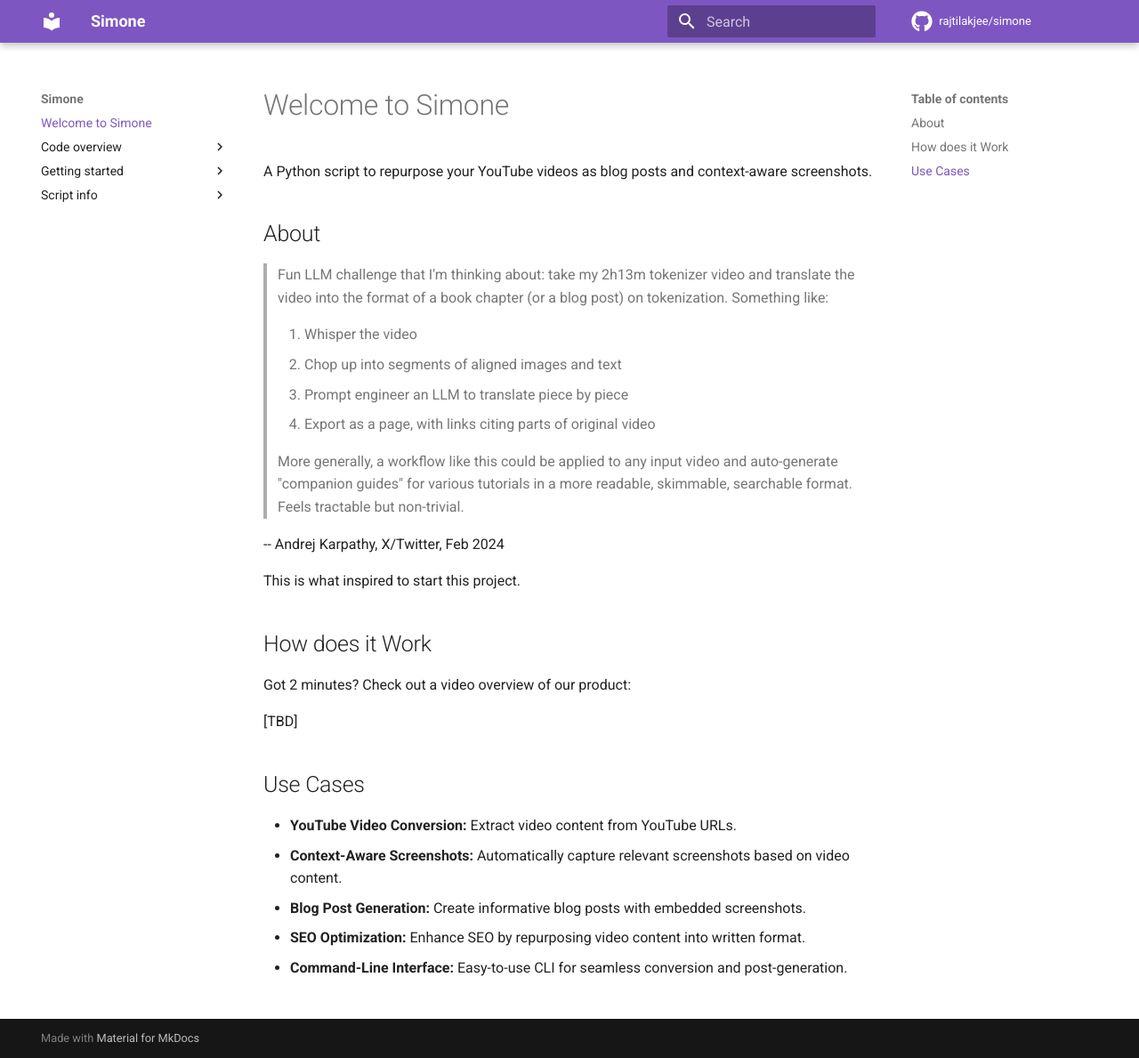
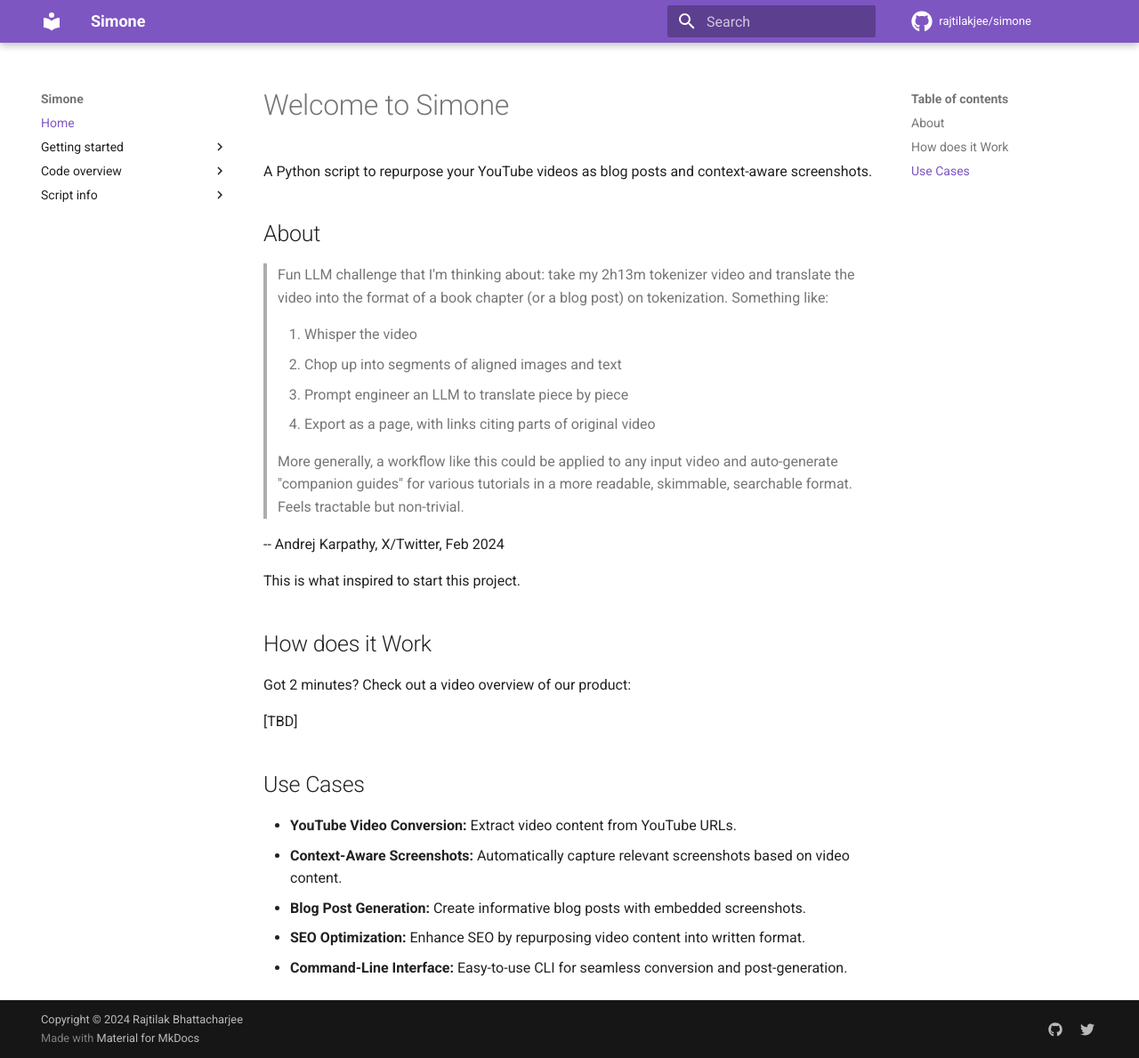
Before and after one commit to rajtilakjee/simone, an MkDocs documentation site: the page built from docs/index.md, in a window 1280 px wide and 1189 px high. Shown: the whole window at 89% size. Built offline with MkDocs 1.6.1 and Material for MkDocs 9.7.7, drawn with Linux system fonts in a browser that asks for light colours; comment, search, counter and statistics services are not loaded; some of the changed lines change nothing that is shown.

Commit message:
Modify mkdocs.yml to add navigation

```diff
--- a/mkdocs.yml
+++ b/mkdocs.yml
@@ -1,7 +1,19 @@
+# Project information
 site_name: Simone
+site_url: https://rajtilakjee.github.io/simone/
+site_author: Rajtilak Bhattacharjee
+site_description: >-
+  Repurpose your videos by turning them into blog posts with
+  context-aware screenshots.
+
+# Repository
 repo_url: https://github.com/rajtilakjee/simone
 repo_name: rajtilakjee/simone
 
+# Copyright
+copyright: Copyright &copy; 2024 Rajtilak Bhattacharjee
+
+# Configuration
 theme:
   name: material
   palette:
@@ -15,5 +27,32 @@ theme:
     - search.highlight
     - search.share
 
+# Plugins
 plugins:
   - search
+
+# Additional configuration
+extra:
+  social:
+    - icon: fontawesome/brands/github
+      link: https://github.com/rajtilakjee
+    - icon: fontawesome/brands/twitter
+      link: https://twitter.com/rajtilakjee
+
+# Page tree
+nav:
+  - Home: index.md
+  - Getting started:
+    - Dependencies: dependencies.md
+    - Installation: installation.md
+  - Code overview:
+    - Blogger Class: blogger.md
+    - Downloader Class: downloader.md
+    - Framer Class: framer.md
+    - Saver Class: saver.md
+    - Scorer Class: scorer.md
+    - Summarizer Class: summarizer.md
+    - Transcriber Class: transcriber.md
+    - Point of Entry: main.md
+  - Script info:
+    - Roadmap: roadmap.md
```
